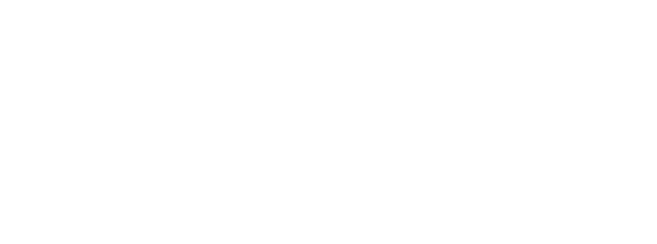
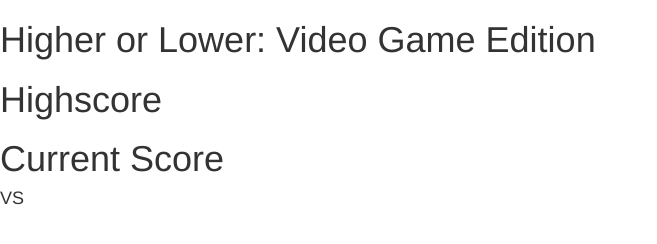
Before and after one commit to ptgt1999/video-game-higher-or-lower, a plain HTML site: page index.html in a window 1280 px wide. Shown: the whole page, without its empty margins (0-657 px from the left). Drawn offline with nearby package versions, Linux system fonts and the light colour scheme.

Commit message:
added to html, attempting card classes

```diff
--- a/index.html
+++ b/index.html
@@ -3,9 +3,23 @@
 <head>
     <meta charset="UTF-8">
     <meta name="viewport" content="width=device-width, initial-scale=1.0">
-    <title>Document</title>
+    <title>Video Game Higher or Lower</title>
+    <!--Bootstrap-->
+    <link rel="stylesheet" href="https://maxcdn.bootstrapcdn.com/bootstrap/3.4.1/css/bootstrap.min.css">
+    <script src="https://ajax.googleapis.com/ajax/libs/jquery/3.7.1/jquery.min.js"></script>
+    <script src="https://maxcdn.bootstrapcdn.com/bootstrap/3.4.1/js/bootstrap.min.js"></script>
+    <link rel="stylesheet" href="./assets/css/style.css">
 </head>
+<header>
+    <h1>Higher or Lower: Video Game Edition</h1>
+    <h1>Highscore</h1>
+    <h1>Current Score</h1>
+</header>
 <body>
-
+    <div class="card">
+        <div class="Card-body">
+  <h4><div class="card-title">VS</div></h4>
+</div>
+</div>
 </body>
 </html>
```
